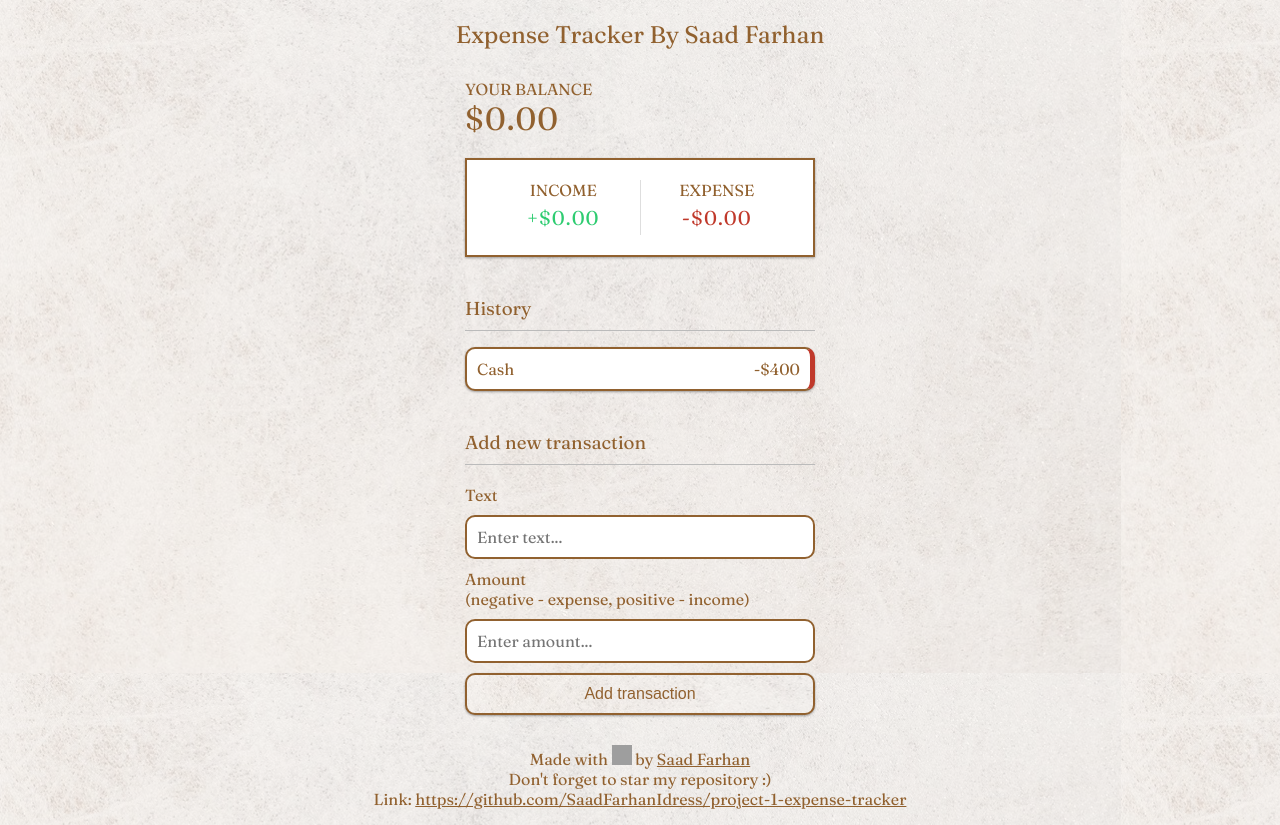
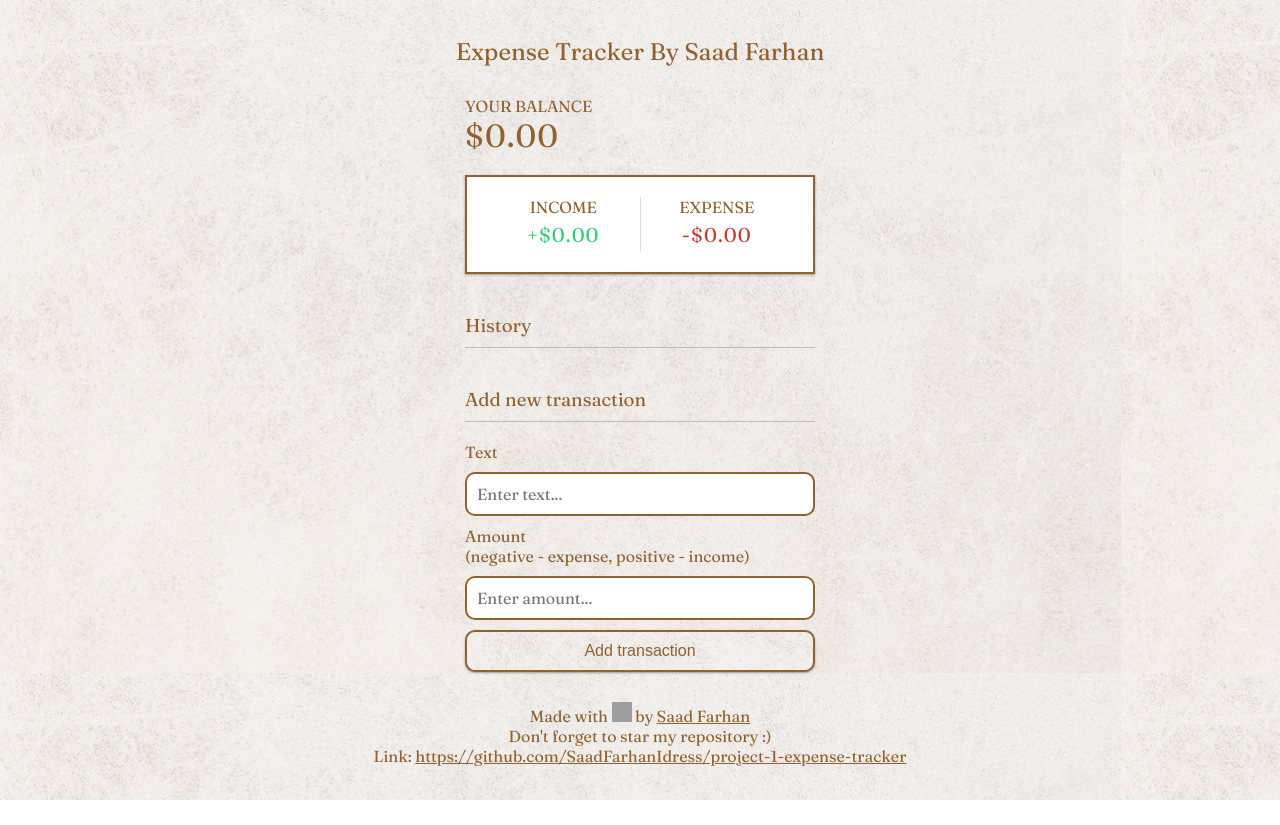
Before and after one commit to SaadFarhanIdress/project-1-expense-tracker, a React (Create React App) app: page / in a window 1280 px wide. After the commit the page ends 800 px from the top, so only its background shows below. Built offline with nearby package versions, Linux system fonts and the light colour scheme; grey boxes are pictures that could not be loaded.

Commit message:
Update TransactionHistory.js
Imported hooks, GlobalContext, transactions from GlobalContext using useContext. Imported Transaction component, pass the key and transactions to Transaction tag.

```diff
--- a/src/components/TransactionHistory.js
+++ b/src/components/TransactionHistory.js
@@ -1,13 +1,17 @@
-import React from 'react'
+import React, { useContext } from 'react'
+import { GlobalContext } from '../context/GlobalState'
+import { Transaction } from './Transaction'
 
 export const TransactionHistory = () => {
+    const { transactions } = useContext(GlobalContext)
     return (
         <>
             <h3>History</h3>
             <ul className="list">
-                <li className="minus">
-                    Cash <span>-$400</span><button className="delete-btn">x</button>
-                </li>
+                {transactions.map(transaction => (
+                <Transaction key={transaction.id} transaction={transaction} />
+                ))}
+
             </ul>
         </>
     )
```
